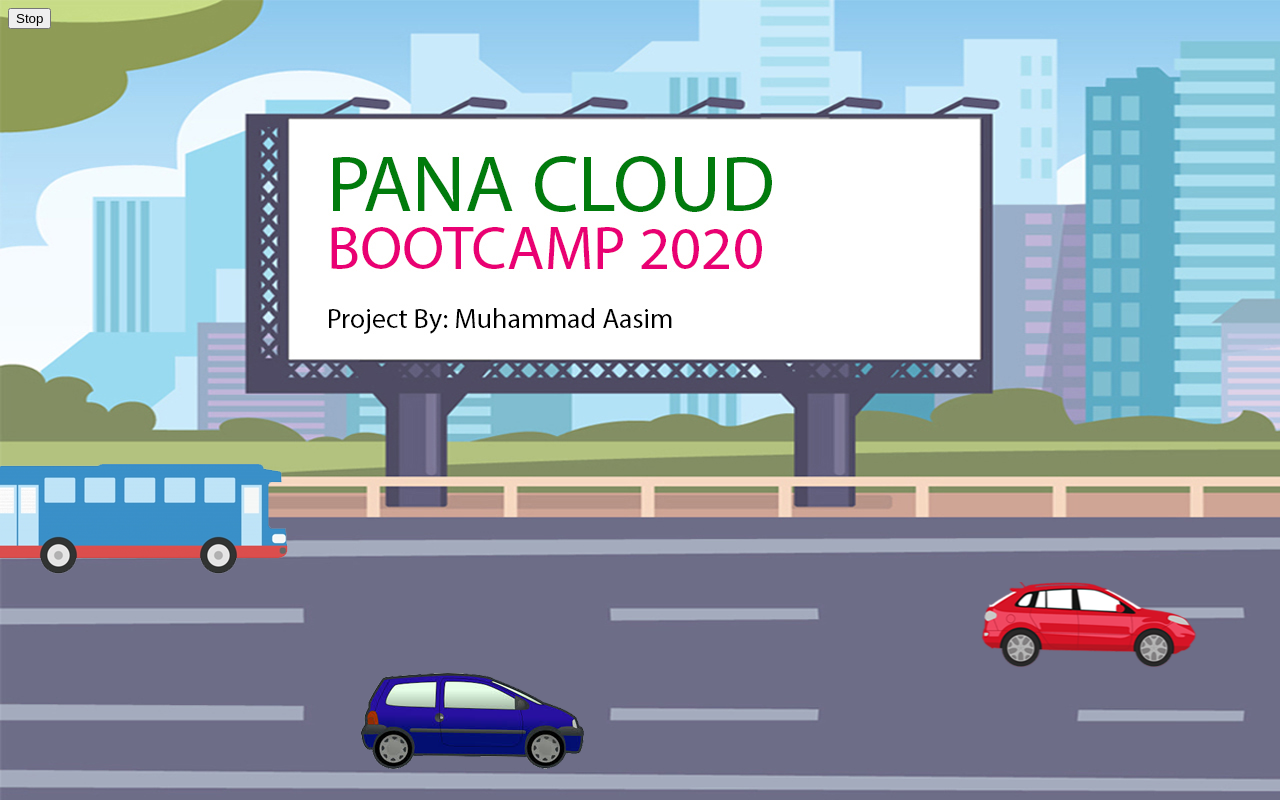
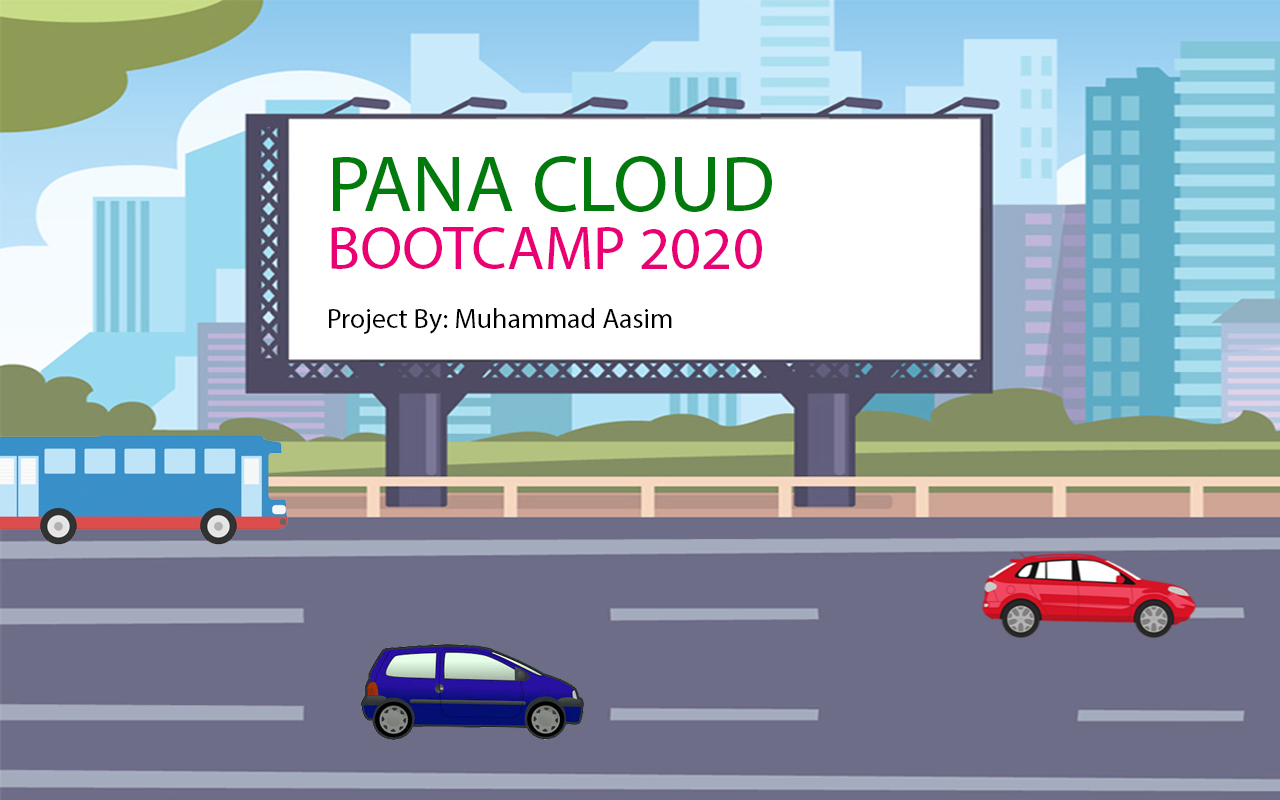
Before and after one commit to muhammadaasim/Project-4A, a plain HTML site: page index.html in a window 1280 px wide. Drawn offline with Linux system fonts and the light colour scheme.

Commit message:
Update index.html

```diff
--- a/index.html
+++ b/index.html
@@ -9,7 +9,6 @@
 </head>
 
 <body>
-    <button id="stop">Stop</button>
     <div class="road">
         <div id="bus">
             <img src="./imgs/bus.png" id="bus" class="bus" />
```
